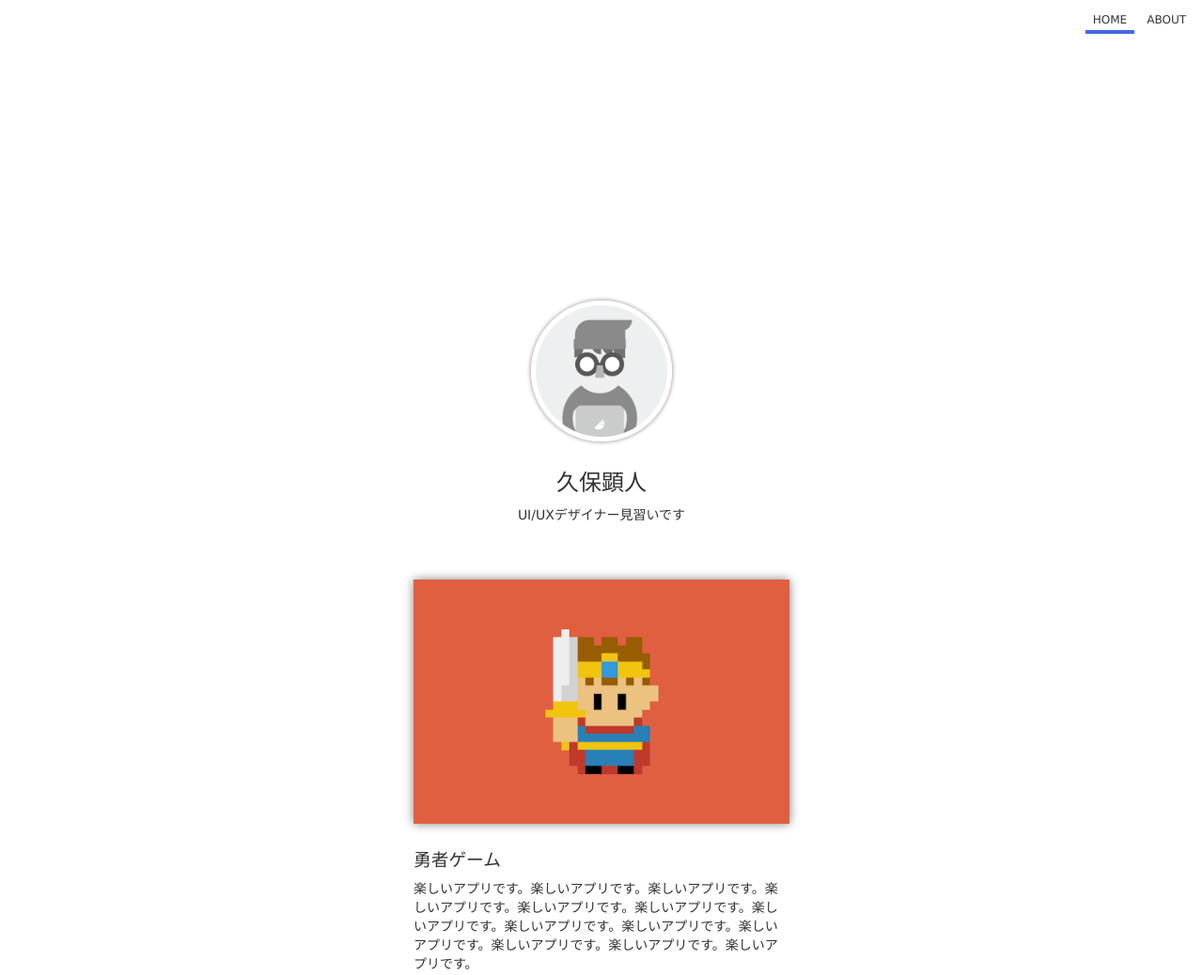
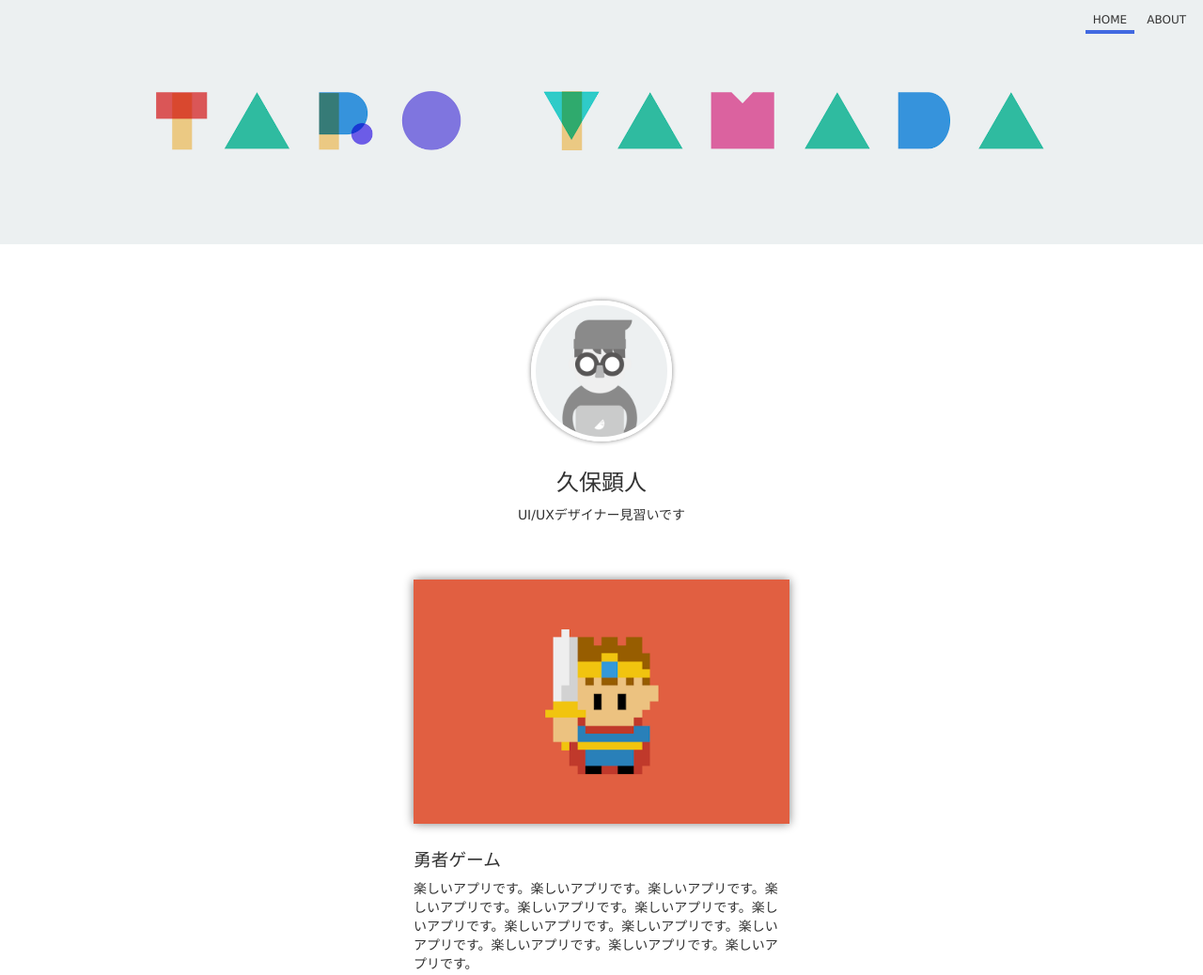
Before and after one commit to kenkenn123/demo, a plain HTML site: page index.html in a window 1280 px wide. Shown: the top 1038 px of the page at 94% size. Drawn offline with Linux system fonts and the light colour scheme; files whose address does not match are found by name.

Commit message:
Update styles.css

```diff
--- a/styles.css
+++ b/styles.css
@@ -7,7 +7,7 @@ body {
 header {
   text-align: right;
   padding: 10px;
-  background-image: url(../img/header.png);
+  background-image: url(header.png);
   height: 240px;
   background-size: cover;
   background-position: 50% 50%;
```
